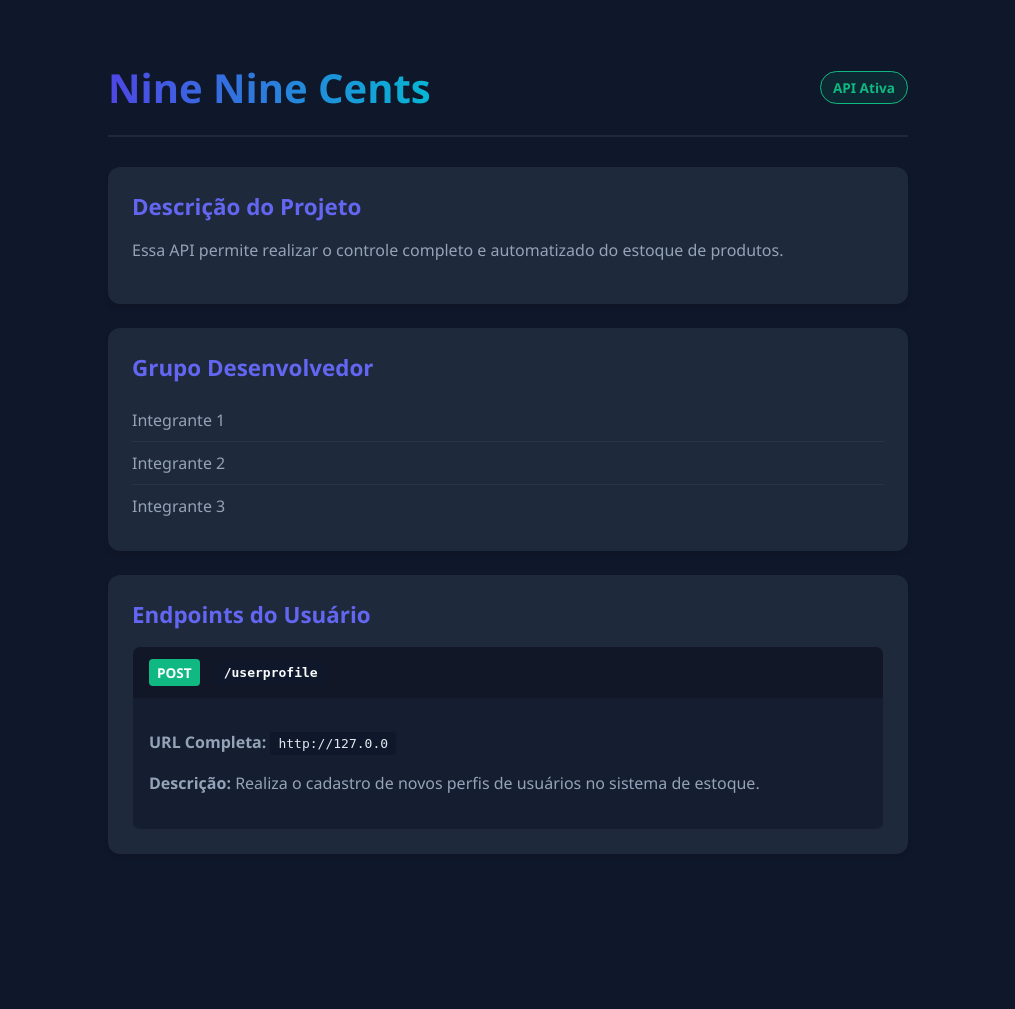
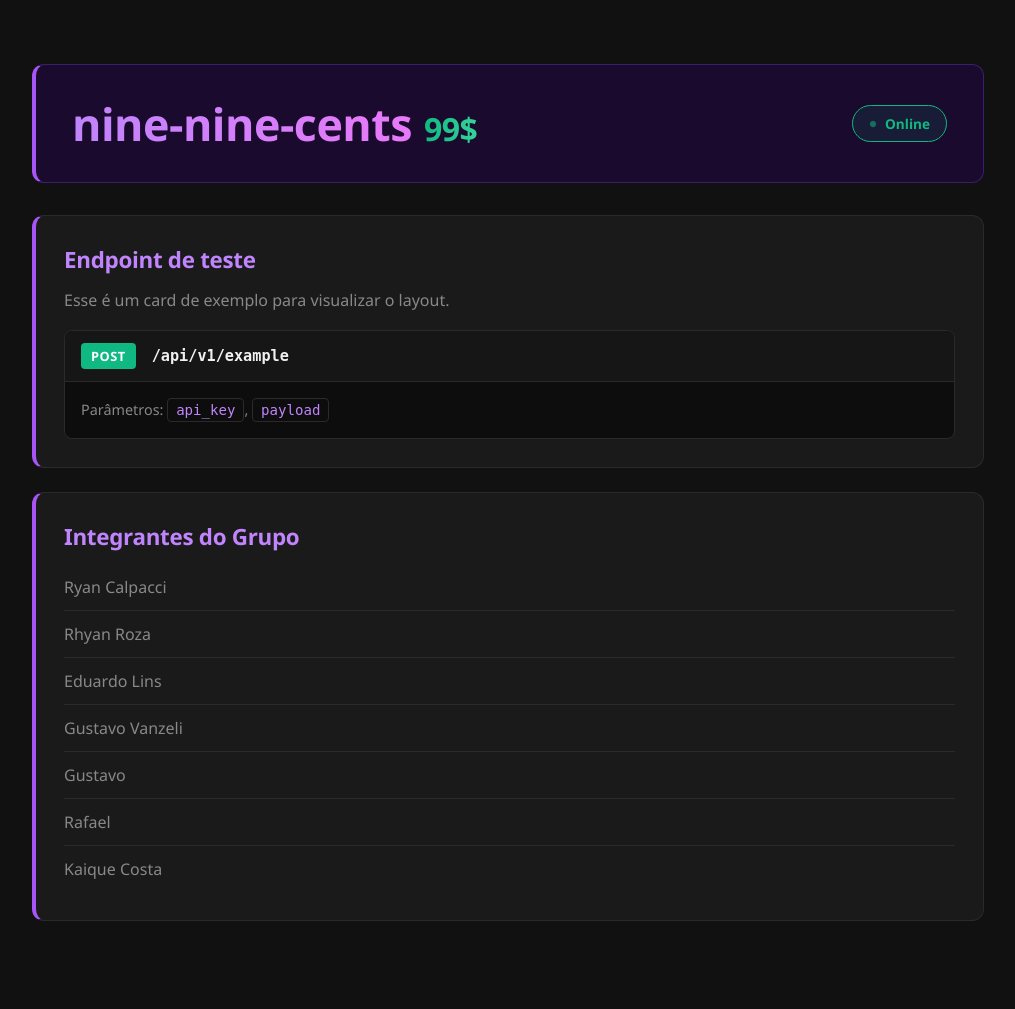
Before and after one commit to Drupin0-0/NiNe-NiNe-Cents, a Django app: page / in a window 1280 px wide. Shown: the whole page, without its empty margins (132-1147 px from the left). Before the commit the page ends 854 px from the top, so only its background shows below. Run offline with Django 5.2, Linux system fonts and the light colour scheme.

Commit message:
adiciona layout dark com integrantes do grupo

```diff
--- a/templates/base.html
+++ b/templates/base.html
@@ -5,17 +5,24 @@
     <meta name="viewport" content="width=device-width, initial-scale=1.0">
     <title>nine-nine-cents</title>
 
-    <!-- Estilização CSS Moderna -->
     <style>
-        /* Paleta de Cores Base e Reset */
         :root {
-            --bg-color: #0f172a;       /* Azul escuro profundo */
-            --card-bg: #1e293b;        /* Azul ardósia para os blocos */
-            --text-main: #f8fafc;      /* Branco suave */
-            --text-muted: #94a3b8;     /* Cinza azulado para textos secundários */
-            --accent: #6366f1;         /* Roxo/Índigo moderno */
-            --post-color: #10b981;     /* Verde esmeralda para o método POST */
+            --bg-color: #111111;
+            --card-bg: #1a1a1a;
+            --card-border: #2a2a2a;
+            --text-main: #f0f0f0;
+            --text-muted: #888888;
+            --accent: #a855f7;
+            --accent-dark: #7c3aed;
+            --accent-light: #c084fc;
+            --post-color: #10b981;
             --post-bg: rgba(16, 185, 129, 0.1);
+            --header-bg: #1a0a2e;
+            --header-border: #3b1f6e;
+        }
+
+        *, *::before, *::after {
+            box-sizing: border-box;
         }
 
         body {
@@ -26,63 +33,105 @@
             font-family: 'Segoe UI', system-ui, -apple-system, sans-serif;
         }
 
-        /* Container Centralizado */
         .api-container {
-            max-width: 800px;
+            max-width: 1000px;
             margin: 40px auto;
-            padding: 20px;
+            padding: 24px;
         }
 
-        /* Cabeçalho */
         .api-header {
             display: flex;
             justify-content: space-between;
             align-items: center;
-            border-bottom: 2px solid var(--card-bg);
-            padding-bottom: 20px;
-            margin-bottom: 30px;
+            background-color: var(--header-bg);
+            border: 1px solid var(--header-border);
+            border-left: 4px solid var(--accent);
+            padding: 28px 36px;
+            margin-bottom: 32px;
+            border-radius: 12px;
         }
 
         .api-header h1 {
-            font-size: 2.5rem;
+            font-size: 2.8rem;
+            font-weight: 700;
             margin: 0;
-            background: linear-gradient(to right, #4f46e5, #06b6d4);
+            display: flex;
+            align-items: baseline;
+            gap: 12px;
+            letter-spacing: -0.5px;
+        }
+
+        .title-main {
+            background: linear-gradient(to right, #c084fc, #e879f9);
             -webkit-background-clip: text;
+            background-clip: text;
             -webkit-text-fill-color: transparent;
         }
 
+        .title-price {
+            background: linear-gradient(to right, #10b981, #34d399);
+            -webkit-background-clip: text;
+            background-clip: text;
+            -webkit-text-fill-color: transparent;
+            font-size: 2rem;
+            font-weight: 700;
+        }
+
         .badge-status {
+            display: flex;
+            align-items: center;
+            gap: 8px;
             background-color: var(--post-bg);
             color: var(--post-color);
-            padding: 6px 12px;
+            padding: 8px 16px;
             border-radius: 20px;
             font-size: 0.85rem;
             font-weight: bold;
             border: 1px solid var(--post-color);
         }
 
-        /* Cards de Conteúdo */
+        .pulse-dot {
+            width: 8px;
+            height: 8px;
+            background-color: var(--post-color);
+            border-radius: 50%;
+            animation: pulse 1.8s ease-in-out infinite;
+        }
+
+        @keyframes pulse {
+            0%, 100% { opacity: 1; transform: scale(1); }
+            50% { opacity: 0.4; transform: scale(0.7); }
+        }
+
         .api-card {
             background-color: var(--card-bg);
-            padding: 24px;
+            padding: 28px;
             border-radius: 12px;
             margin-bottom: 24px;
-            box-shadow: 0 4px 6px -1px rgba(0, 0, 0, 0.1);
+            border: 1px solid var(--card-border);
+            border-left: 4px solid var(--accent);
+            transition: border-color 0.2s;
+        }
+
+        .api-card:hover {
+            border-color: var(--accent);
+            border-left-color: var(--accent-light);
         }
 
         .api-card h2 {
             font-size: 1.4rem;
             margin-top: 0;
-            margin-bottom: 16px;
-            color: var(--accent);
+            margin-bottom: 12px;
+            color: var(--accent-light);
+            letter-spacing: -0.3px;
         }
 
         .api-card p {
             color: var(--text-muted);
-            line-height: 1.6;
+            line-height: 1.7;
+            margin: 0 0 16px;
         }
 
-        /* Lista do Grupo */
         .group-list {
             list-style: none;
             padding: 0;
@@ -90,60 +139,108 @@
         }
 
         .group-list li {
-            padding: 10px 0;
+            padding: 12px 0;
             color: var(--text-muted);
-            border-bottom: 1px solid rgba(255, 255, 255, 0.05);
+            border-bottom: 1px solid var(--card-border);
+            font-size: 1rem;
         }
 
         .group-list li:last-child {
             border-bottom: none;
         }
 
-        /* Bloco do Endpoint */
         .endpoint-block {
-            background-color: rgba(15, 23, 42, 0.6);
+            background-color: #0d0d0d;
             border-radius: 8px;
             overflow: hidden;
-            border: 1px solid rgba(255, 255, 255, 0.05);
+            border: 1px solid var(--card-border);
         }
 
         .endpoint-header {
             display: flex;
             align-items: center;
-            background-color: rgba(0, 0, 0, 0.2);
+            background-color: #161616;
             padding: 12px 16px;
             gap: 16px;
+            border-bottom: 1px solid var(--card-border);
         }
 
         .method-post {
             background-color: var(--post-color);
             color: #fff;
             font-weight: bold;
-            padding: 4px 8px;
+            padding: 4px 10px;
             border-radius: 4px;
-            font-size: 0.85rem;
+            font-size: 0.8rem;
+            letter-spacing: 0.5px;
         }
 
         .endpoint-url {
             color: var(--text-main);
             font-weight: 600;
+            font-family: monospace;
+            font-size: 0.95rem;
         }
 
         .endpoint-details {
             padding: 16px;
+            color: var(--text-muted);
+            font-size: 0.9rem;
+            line-height: 1.6;
         }
 
         code {
-            background-color: #0f172a;
-            padding: 4px 8px;
+            background-color: #0d0d0d;
+            padding: 3px 8px;
             border-radius: 4px;
-            color: #e2e8f0;
+            color: var(--accent-light);
             font-family: monospace;
+            font-size: 0.88rem;
+            border: 1px solid var(--card-border);
         }
     </style>
 </head>
 <body>
-    {% block content %}
-    {% endblock %}
+    <div class="api-container">
+
+        <div class="api-header">
+            <h1>
+                <span class="title-main">nine-nine-cents</span>
+                <span class="title-price">99$</span>
+            </h1>
+            <span class="badge-status">
+                <span class="pulse-dot"></span>
+                Online
+            </span>
+        </div>
+
+        <div class="api-card">
+            <h2>Endpoint de teste</h2>
+            <p>Esse é um card de exemplo para visualizar o layout.</p>
+            <div class="endpoint-block">
+                <div class="endpoint-header">
+                    <span class="method-post">POST</span>
+                    <span class="endpoint-url">/api/v1/example</span>
+                </div>
+                <div class="endpoint-details">
+                    Parâmetros: <code>api_key</code>, <code>payload</code>
+                </div>
+            </div>
+        </div>
+
+        <div class="api-card">
+            <h2>Integrantes do Grupo</h2>
+            <ul class="group-list">
+                <li>Ryan Calpacci</li>
+                <li>Rhyan Roza</li>
+                <li>Eduardo Lins</li>
+                <li>Gustavo Vanzeli</li>
+                <li>Gustavo</li>
+                <li>Rafael</li>
+                <li>Kaique Costa</li>
+            </ul>
+        </div>
+
+    </div>
 </body>
 </html>
```
